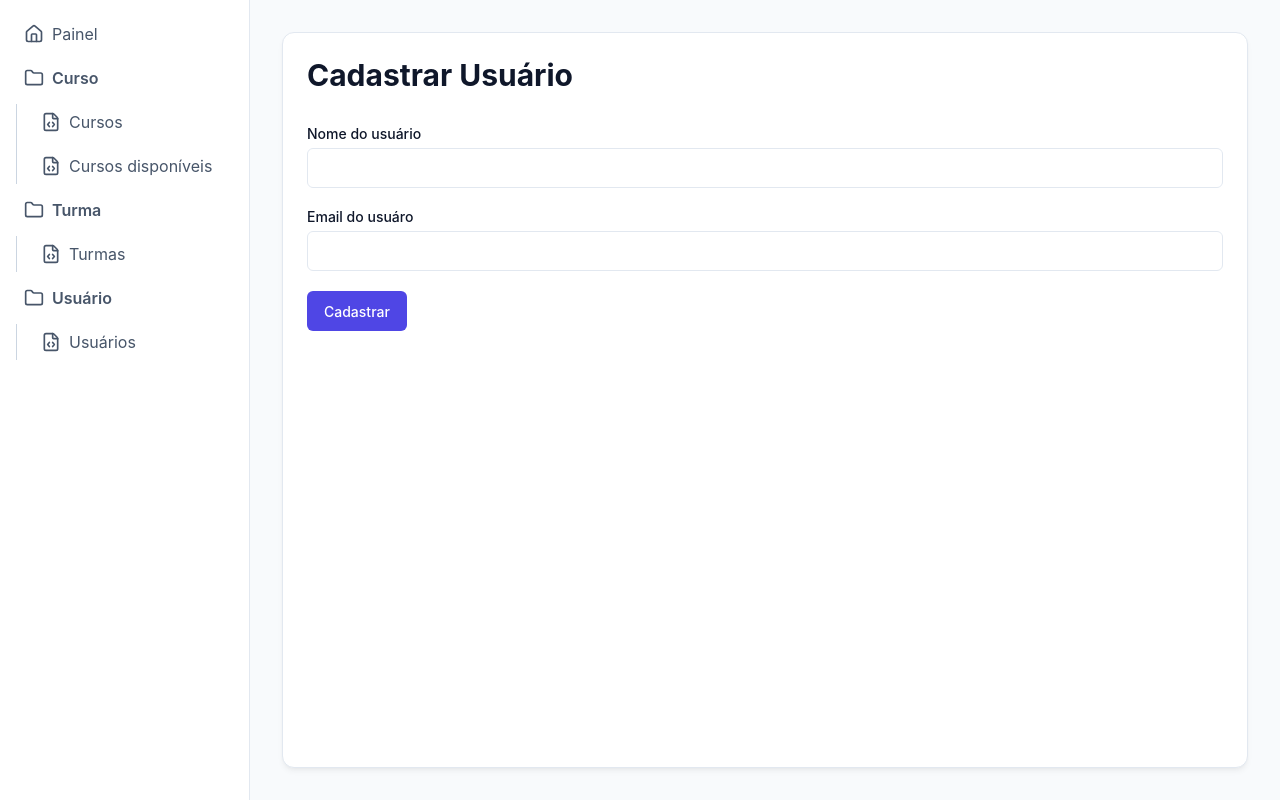
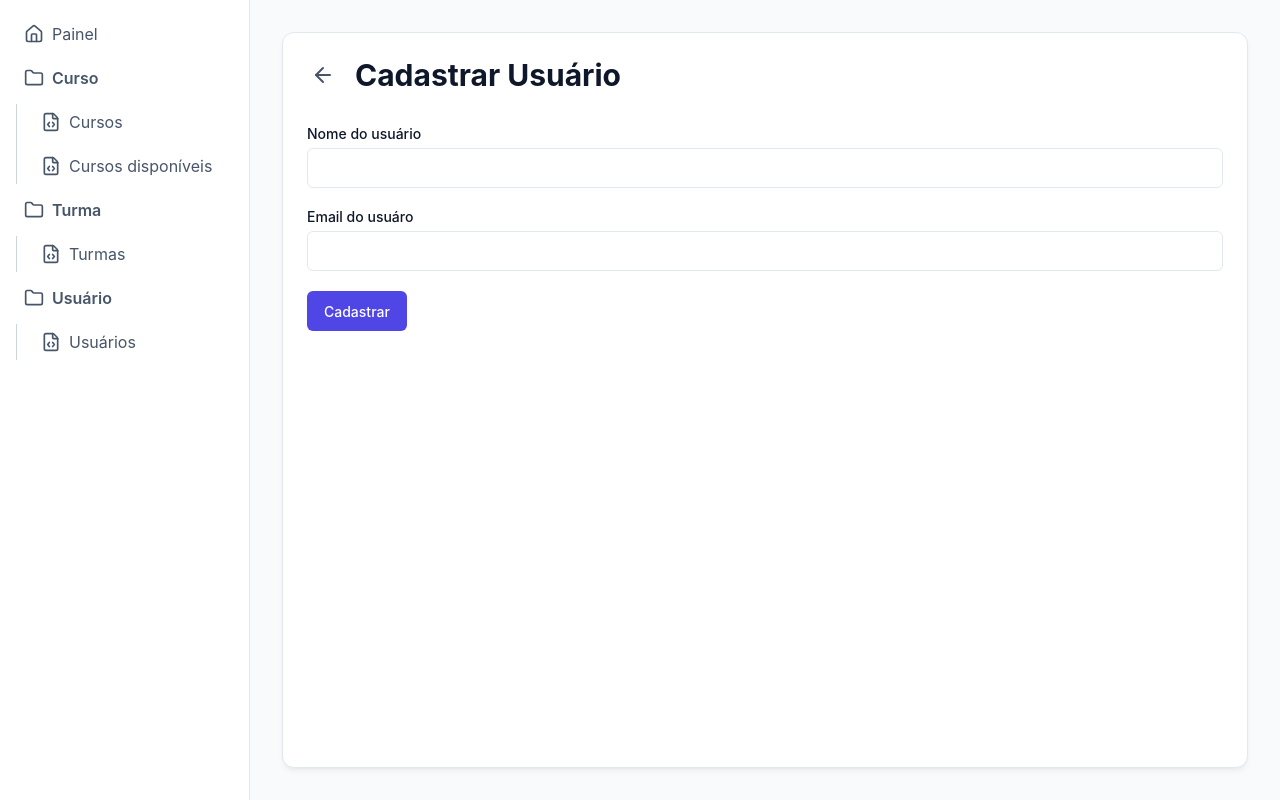
Before and after one commit to marcusgajozo/sistema-curso-web, a React (Vite) app: page /cadastrar-usuario in a window 1280 px wide. Built offline with nearby package versions, Linux system fonts and the light colour scheme; no server answers.

Commit message:
feat: ajusta paginas para opção de voltar

```diff
--- a/src/pages/create-usuario/index.tsx
+++ b/src/pages/create-usuario/index.tsx
@@ -29,7 +29,7 @@ export function CreateUsuario() {
   return (
     <Page.Root>
       <Page.Content>
-        <Page.Header title="Cadastrar Usuário" />
+        <Page.Header title="Cadastrar Usuário" hasBack />
         <form
           onSubmit={onSubmit}
           style={{ display: 'flex', flexDirection: 'column', gap: 20 }}
--- a/src/pages/gerenciar-turma/index.tsx
+++ b/src/pages/gerenciar-turma/index.tsx
@@ -43,7 +43,7 @@ export function GerenciarTurma() {
   return (
     <Page.Root>
       <Page.Content>
-        <Page.Header title="Gerenciar turma" />
+        <Page.Header title="Gerenciar turma" hasBack />
         <p>
           Adicione alunos à turma <strong>{turma?.titulo}</strong>. Restam{' '}
           {vagasRestantes} vagas. <br />
```
